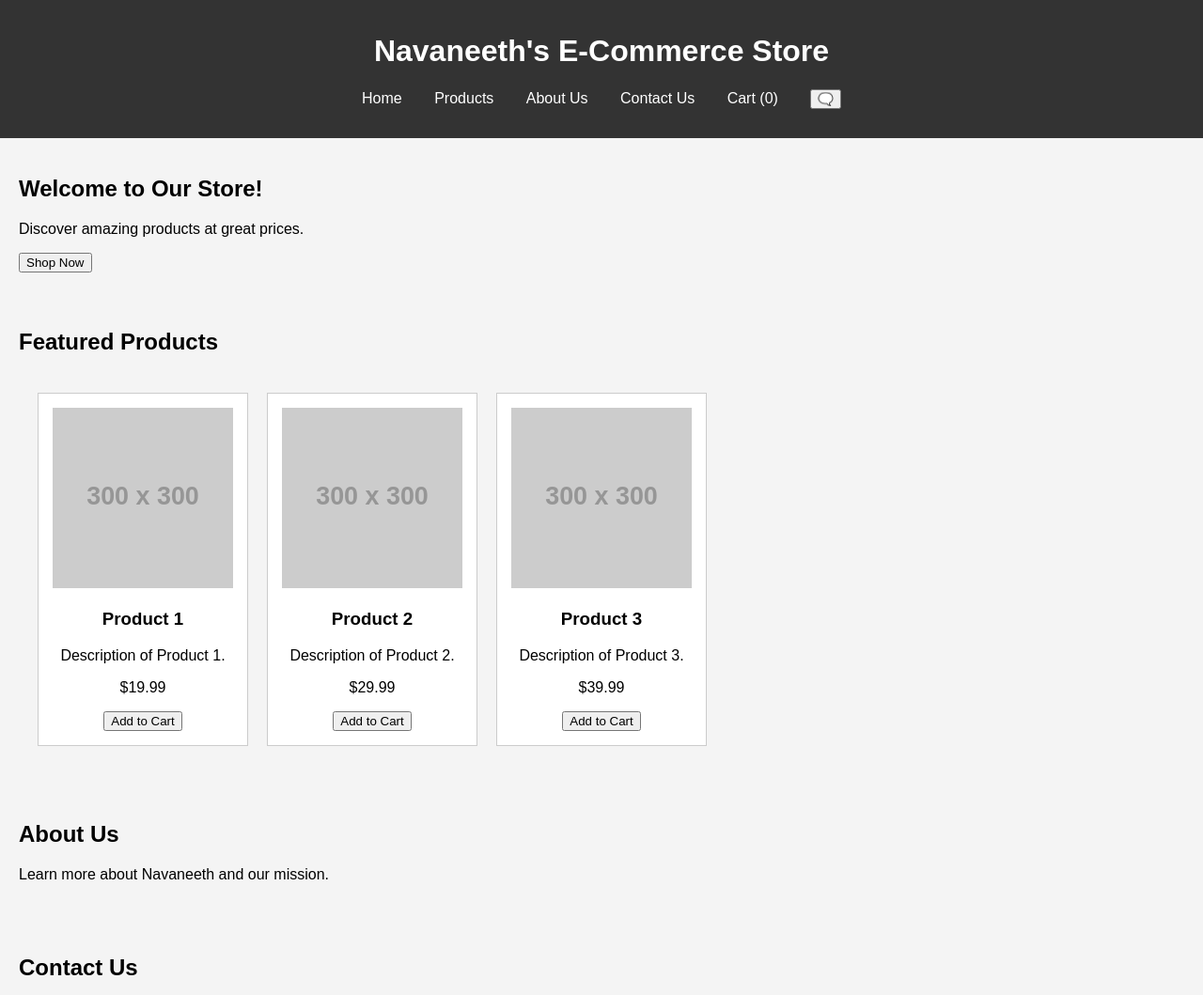
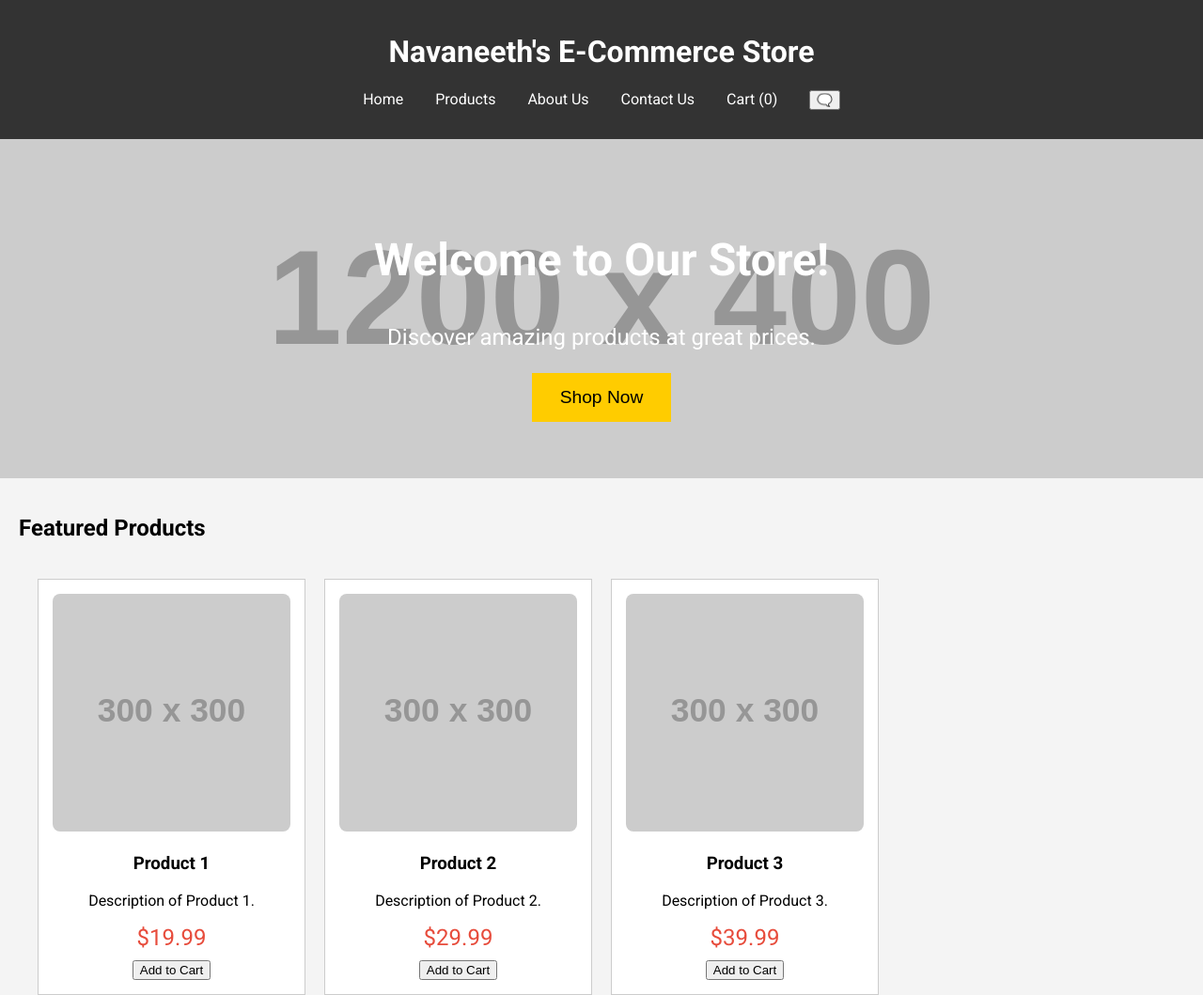
Before and after one commit to Navaneethan0706/E-commerce, a plain HTML site: page index.html in a window 1280 px wide. Shown: the top 1059 px of the page at 94% size. Drawn offline with Linux system fonts and the light colour scheme; placeholder pictures from the web are drawn by us.

Commit message:
Update styles.css

```diff
--- a/styles.css
+++ b/styles.css
@@ -3,7 +3,7 @@
 }
 
 body {
-    font-family: Arial, sans-serif;
+    font-family: 'Roboto', sans-serif;
     margin: 0;
     padding: 0;
     background-color: #f4f4f4;
@@ -36,9 +36,38 @@ nav ul li a:hover {
     color: #ffcc00;
 }
 
+.hero {
+    background: url('https://via.placeholder.com/1200x400') no-repeat center center/cover;
+    color: white;
+    padding: 60px 20px;
+    text-align: center;
+    animation: fadeIn 1s ease-in-out;
+}
+
+.hero h2 {
+    font-size: 3em;
+}
+
+.hero p {
+    font-size: 1.5em;
+}
+
+.shop-now {
+    background: #ffcc00;
+    border: none;
+    padding: 15px 30px;
+    font-size: 1.2em;
+    cursor: pointer;
+    transition: background 0.3s;
+}
+
+.shop-now:hover {
+    background: #ffd700;
+}
+
 .product-grid {
     display: grid;
-    grid-template-columns: repeat(auto-fill, minmax(200px, 1fr));
+    grid-template-columns: repeat(auto-fill, minmax(250px, 1fr));
     gap: 20px;
     padding: 20px;
 }
@@ -48,15 +77,24 @@ nav ul li a:hover {
     padding: 15px;
     text-align: center;
     background: white;
-    transition: transform 0.3s;
+    transition: transform 0.3s, box-shadow 0.3s;
+    position: relative;
 }
 
 .product:hover {
     transform: scale(1.05);
+    box-shadow: 0 4px 15px rgba(0, 0, 0, 0.2);
 }
 
 .product img {
     max-width: 100%;
+    border-radius: 8px;
+}
+
+.price {
+    font-size: 1.5em;
+    color: #e74c3c;
+    margin: 10px 0;
 }
 
 section {
@@ -79,6 +117,7 @@ footer {
     background: white;
     box-shadow: 0 0 10px rgba(0, 0, 0, 0.5);
     display: none;
+    animation: slideIn 0.5s ease-in-out;
 }
 
 .chatbot-header {
@@ -102,3 +141,14 @@ footer {
 .chatbot button {
     padding: 10px;
 }
+
+/* Animation Styles */
+@keyframes fadeIn {
+    from { opacity: 0; }
+    to { opacity: 1; }
+}
+
+@keyframes slideIn {
+    from { transform: translateY(100%); }
+    to { transform: translateY(0); }
+}
```
